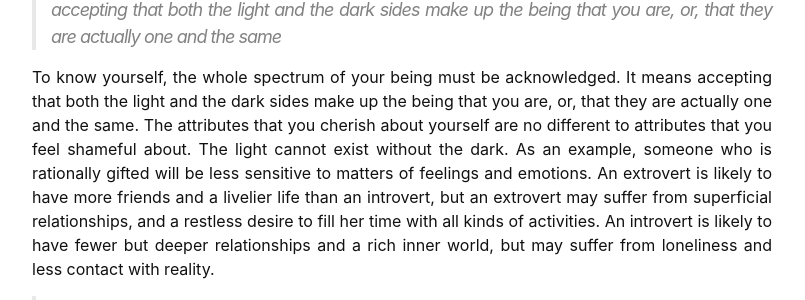
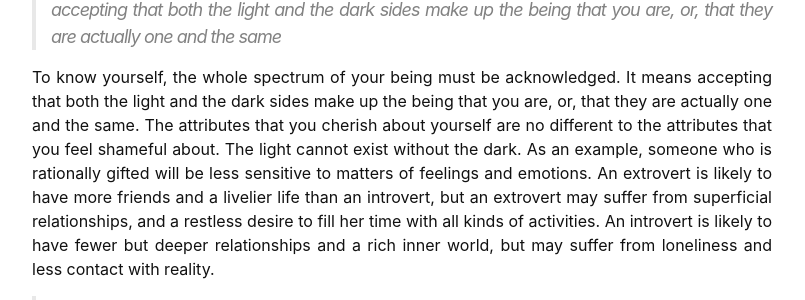
Before and after one commit to alcaloke/purelyjoyful.org, a Jekyll site: the page built from _posts/2019-07-16-how-to-love-yourself.md, in a window 1280 px wide and 900 px high, scrolled down 931 px. Shown: the part 193-493 px from the top of the window, without its empty margins (238-1043 px from the left). Built offline with Jekyll 4.4.1, drawn with Linux system fonts in a browser that asks for light colours; comment, search, counter and statistics services are not loaded.

```diff
--- a/_posts/2019-07-16-how-to-love-yourself.md
+++ b/_posts/2019-07-16-how-to-love-yourself.md
@@ -22,7 +22,7 @@
 
 > To know yourself, the whole spectrum of your being must be acknowledged. It means accepting that both the light and the dark sides make up the being that you are, or, that they are actually one and the same
 
-To know yourself, the whole spectrum of your being must be acknowledged. It means accepting that both the light and the dark sides make up the being that you are, or, that they are actually one and the same. The attributes that you cherish about yourself are no different to attributes that you feel shameful about. The light cannot exist without the dark. As an example, someone who is rationally gifted will be less sensitive to matters of feelings and emotions. An extrovert is likely to have more friends and a livelier life than an introvert, but an extrovert may suffer from superficial relationships, and a restless desire to fill her time with all kinds of activities. An introvert is likely to have fewer but deeper relationships and a rich inner world, but may suffer from loneliness and less contact with reality.
+To know yourself, the whole spectrum of your being must be acknowledged. It means accepting that both the light and the dark sides make up the being that you are, or, that they are actually one and the same. The attributes that you cherish about yourself are no different to the attributes that you feel shameful about. The light cannot exist without the dark. As an example, someone who is rationally gifted will be less sensitive to matters of feelings and emotions. An extrovert is likely to have more friends and a livelier life than an introvert, but an extrovert may suffer from superficial relationships, and a restless desire to fill her time with all kinds of activities. An introvert is likely to have fewer but deeper relationships and a rich inner world, but may suffer from loneliness and less contact with reality.
 
 > The problem arises when we cannot see that our strengths and weaknesses are the result of each other
 
```
Also changed, not shown: _posts/2019-07-18-everything-is-a-manifestation-of-love.md (added, +32 -0 lines).
